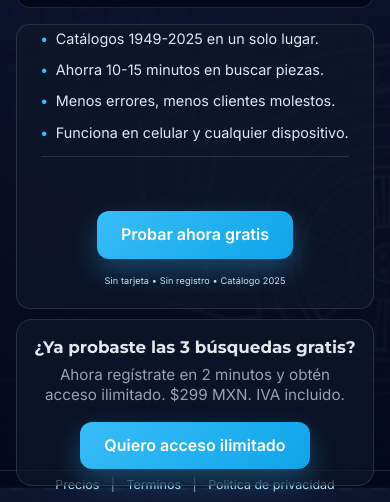
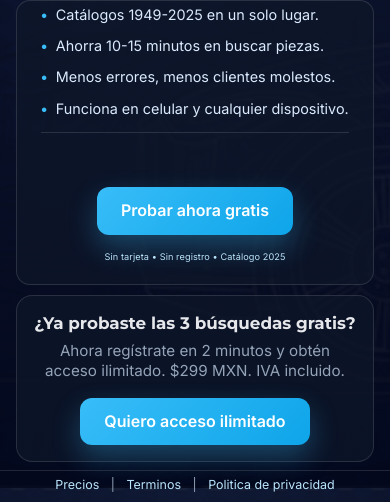
Before and after one commit to ivanamx/autoindex, a Flask app: page / in a window 390 px wide. Shown: the part 356-858 px from the top of the page. Run offline with Flask 3, Linux system fonts and the light colour scheme; some libraries are stand-ins or nearby versions.

Commit message:
landing text8

```diff
--- a/templates/landing_page.html
+++ b/templates/landing_page.html
@@ -49,8 +49,7 @@
             justify-content: center;
             gap: 10px;
             padding: 10px 0 6px;
-            position: relative;
-            top: 44px;
+            margin-top: clamp(24px, 4vh, 48px);
         }
 
         .wrap {
@@ -379,7 +378,7 @@
                 justify-content: flex-start;
                 padding: 10px 0 8px;
                 gap: 10px;
-                top: 24px;
+                margin-top: 0;
             }
 
             .hero-copy {
```
